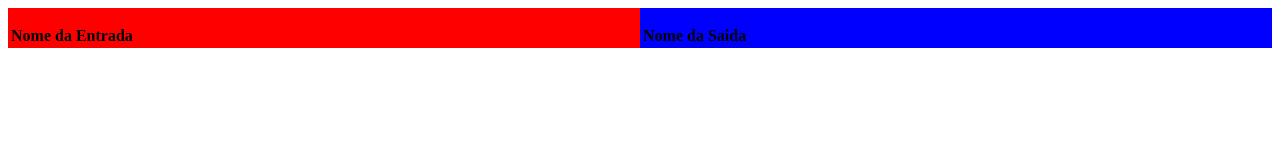
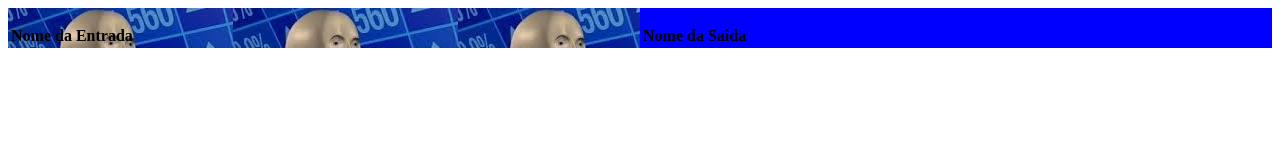
Before and after one commit to AlanGuth/ControleFinanceiro, a plain HTML site: page Cadastros/CadastroEntradaSaida.html in a window 1280 px wide. Drawn offline with Linux system fonts and the light colour scheme.

Commit message:
transferindo funcionalidade de entradas e saidas para cadastro principal, adicionado imagem de fundo ao css para testes e removido referencia de js em arquivo externo

```diff
--- a/Cadastros/Cadastro.css
+++ b/Cadastros/Cadastro.css
@@ -3,7 +3,7 @@
     width: 50%;
     float: left;
     height: 100%;
-    background-color: red;
+    background-image: url(download.jpg);
     z-index: 1010101010
 }
 #saidasDireito{
--- a/Cadastros/CadastroEntradaSaida.html
+++ b/Cadastros/CadastroEntradaSaida.html
@@ -3,7 +3,6 @@
 <html>
     <head>
         <title>Entradas e saídas</title>
-        <script type="text/javascript" src="Cadastro.JS"></script>
         <link rel="stylesheet" type="text/css" href="Cadastro.css" media="screen" />
     </head>
     <body>
```
Also changed, not shown: Cadastros/download.jpg (added).
